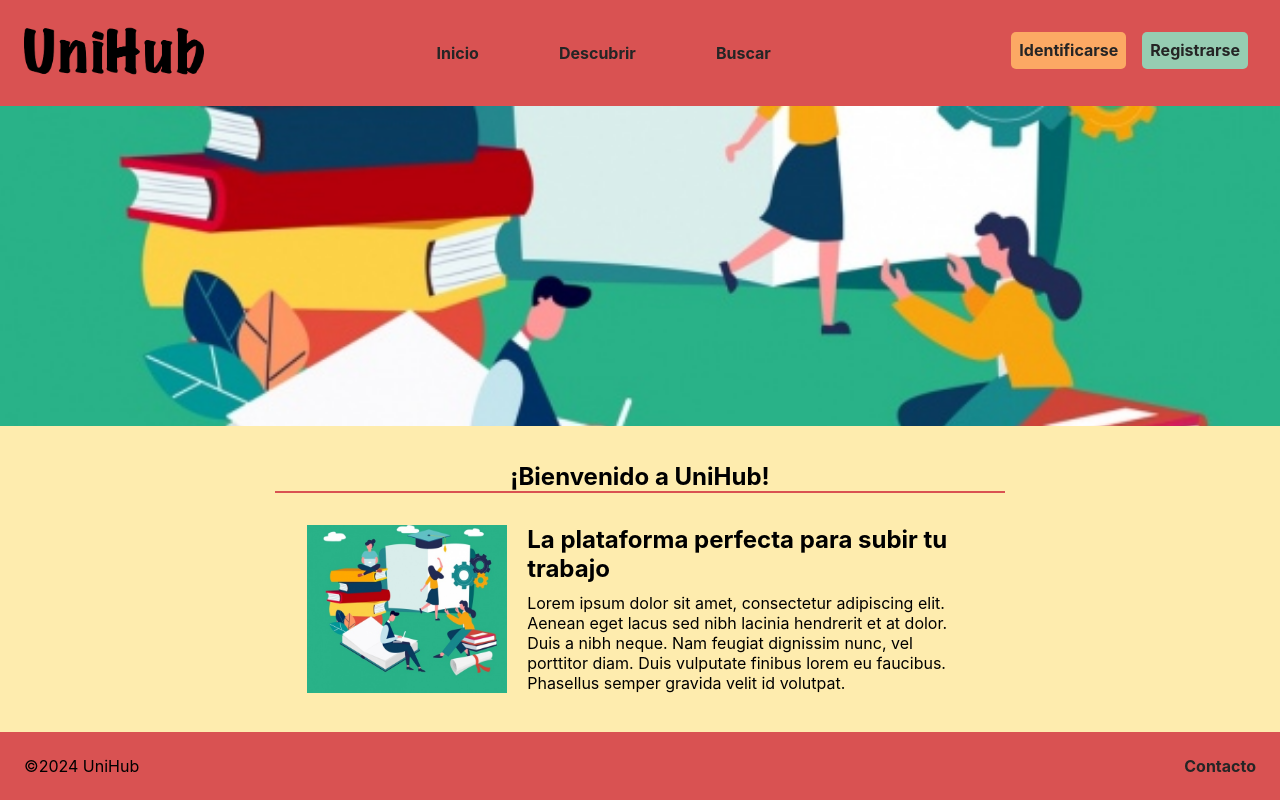
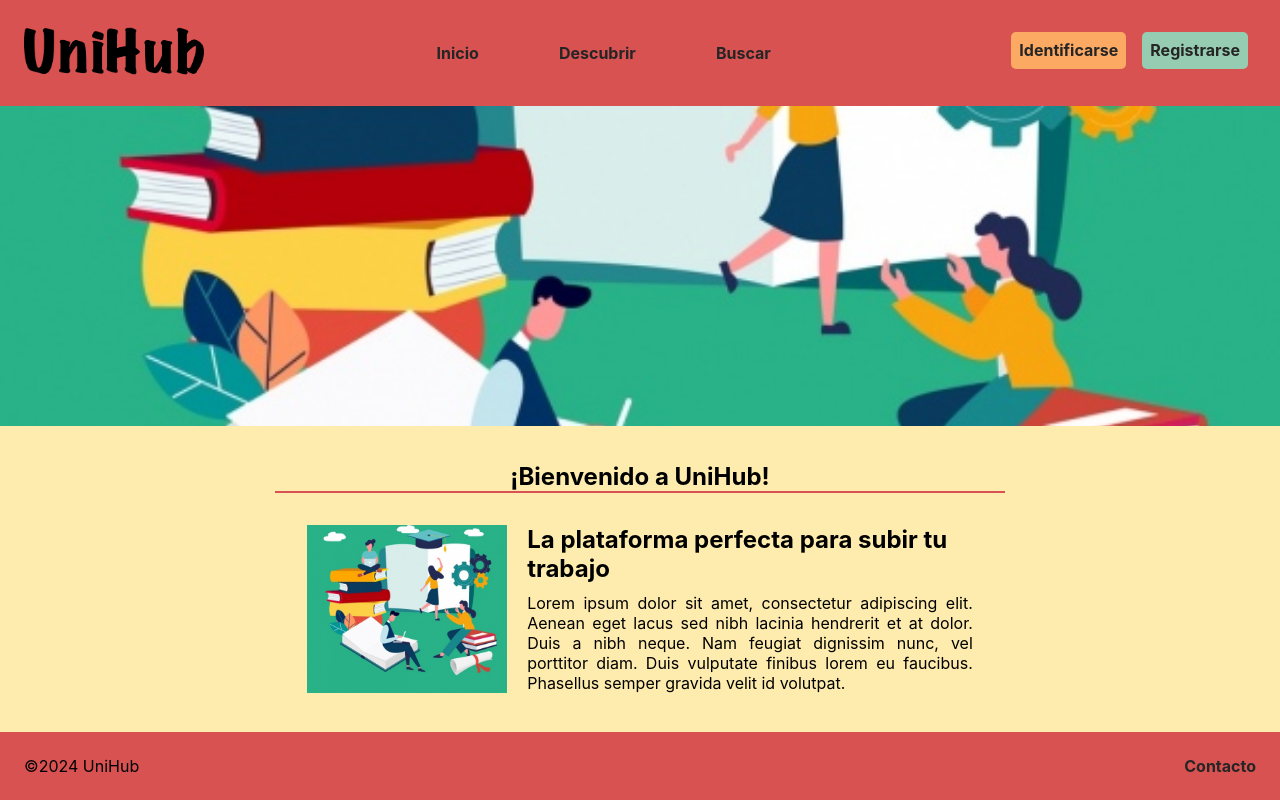
Before and after one commit to Dinastia-Harzu/UniHub, a React (Create React App) app in the folder frontend/unihub/: page / in a window 1280 px wide. Built offline with nearby package versions, Linux system fonts and the light colour scheme.

Commit message:
Justificar texto

```diff
--- a/frontend/unihub/src/styles/inicio.css
+++ b/frontend/unihub/src/styles/inicio.css
@@ -69,3 +69,7 @@
   margin-top: 0;
   /* Elimina el margen superior del texto */
 }
+
+.texto-articulo-inicio {
+  text-align: justify;
+}
```
